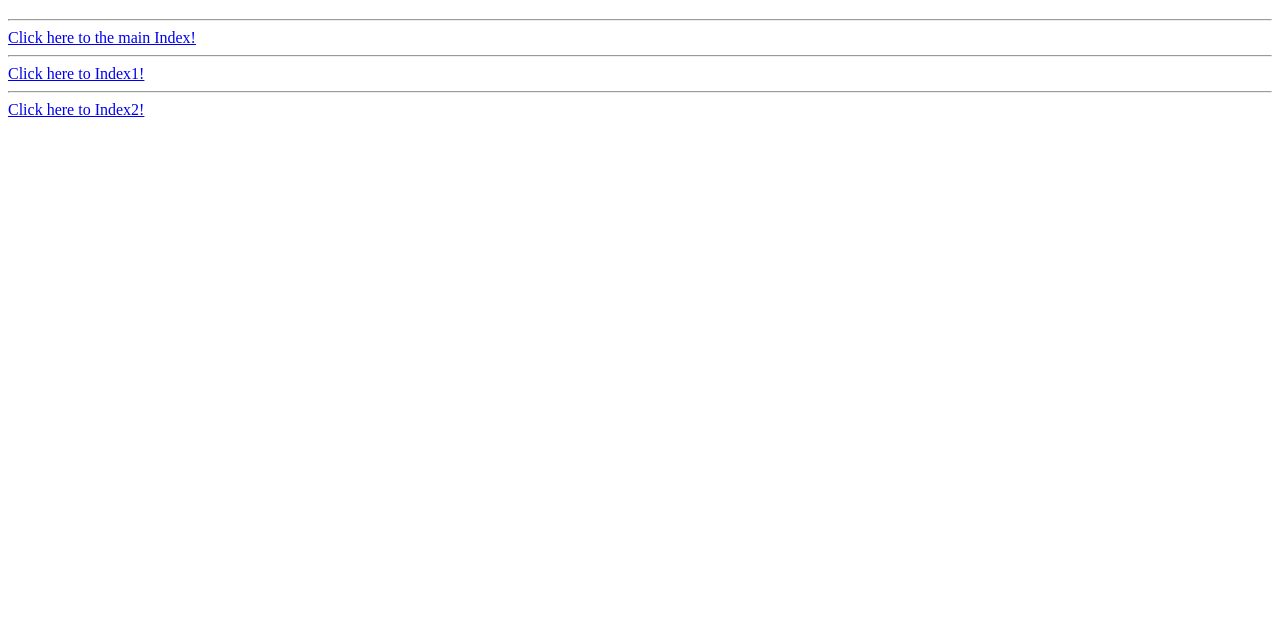
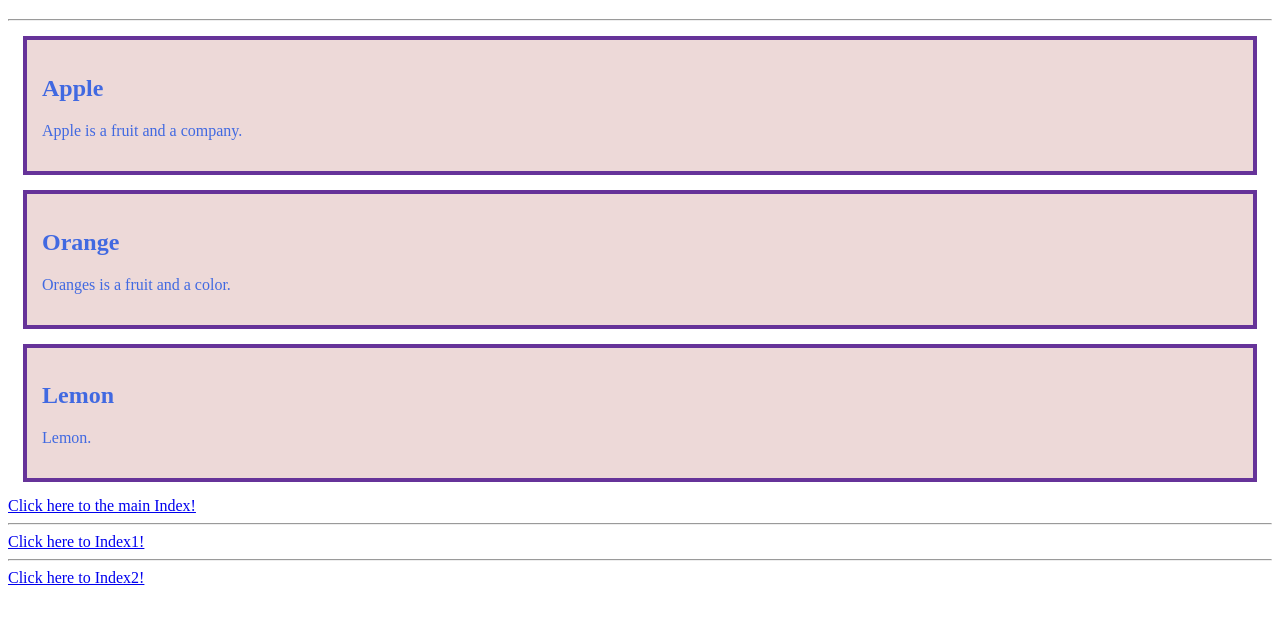
Before and after one commit to jdmar3-comp426/a01-EricYoo955, a website: page index0.html in a window 1280 px wide. Shown: the part 61-682 px from the top of the page. Drawn offline with Linux system fonts and the light colour scheme.

Commit message:
class selector in index0 and id selector in index1

```diff
--- a/index0.html
+++ b/index0.html
@@ -4,11 +4,31 @@
         <meta charset="UTF-8">
         <meta name="viewport" content="width=device-width, initial-scale=1.0">
         <title>This is Index0.html</title>
-        <link rel="index0.html" href="styles.css">
     </head>
+    <style>
+        .fruits {
+          background-color: #edd9d8;
+          color: royalblue;
+          border: 4px solid rebeccapurple;
+          margin: 15px;
+          padding: 15px;
+        }
+        </style>
     <body>
         <h1 style="background-color:#a1c5e3;">This is index0.html</h1>
         <hr>
+        <div class="fruits">
+            <h2>Apple</h2>
+            <p>Apple is a fruit and a company.</p>
+            </div>
+        <div class="fruits">
+            <h2>Orange</h2>
+            <p>Oranges is a fruit and a color.</p>
+            </div>
+        <div class="fruits">
+            <h2>Lemon</h2>
+            <p>Lemon.</p>
+            </div>
         <a href="index.html">Click here to the main Index!</a>
         <hr>
         <a href="index1.html">Click here to Index1!</a>
```
Also changed, not shown: index1.html (+12 -0 lines).
